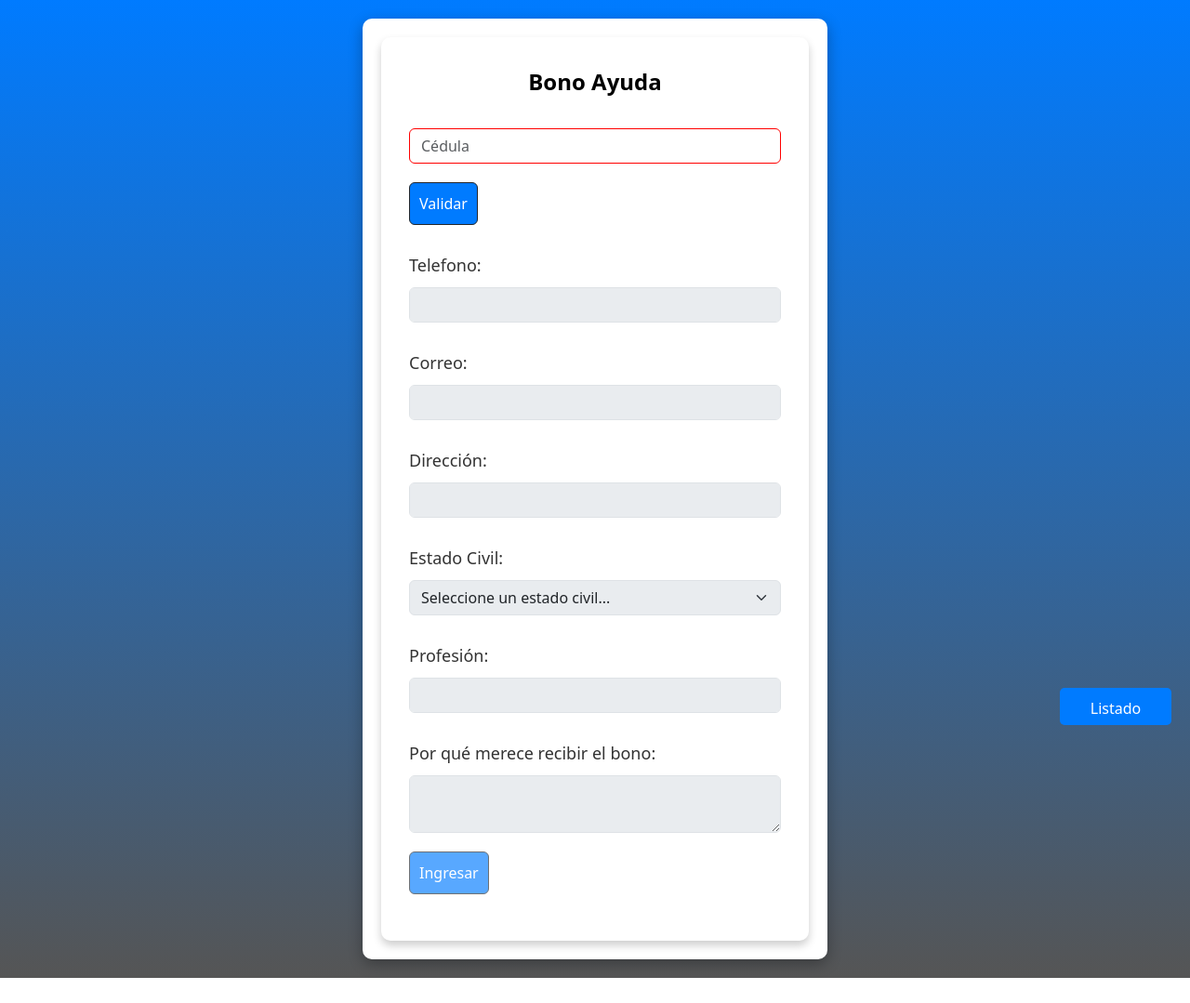
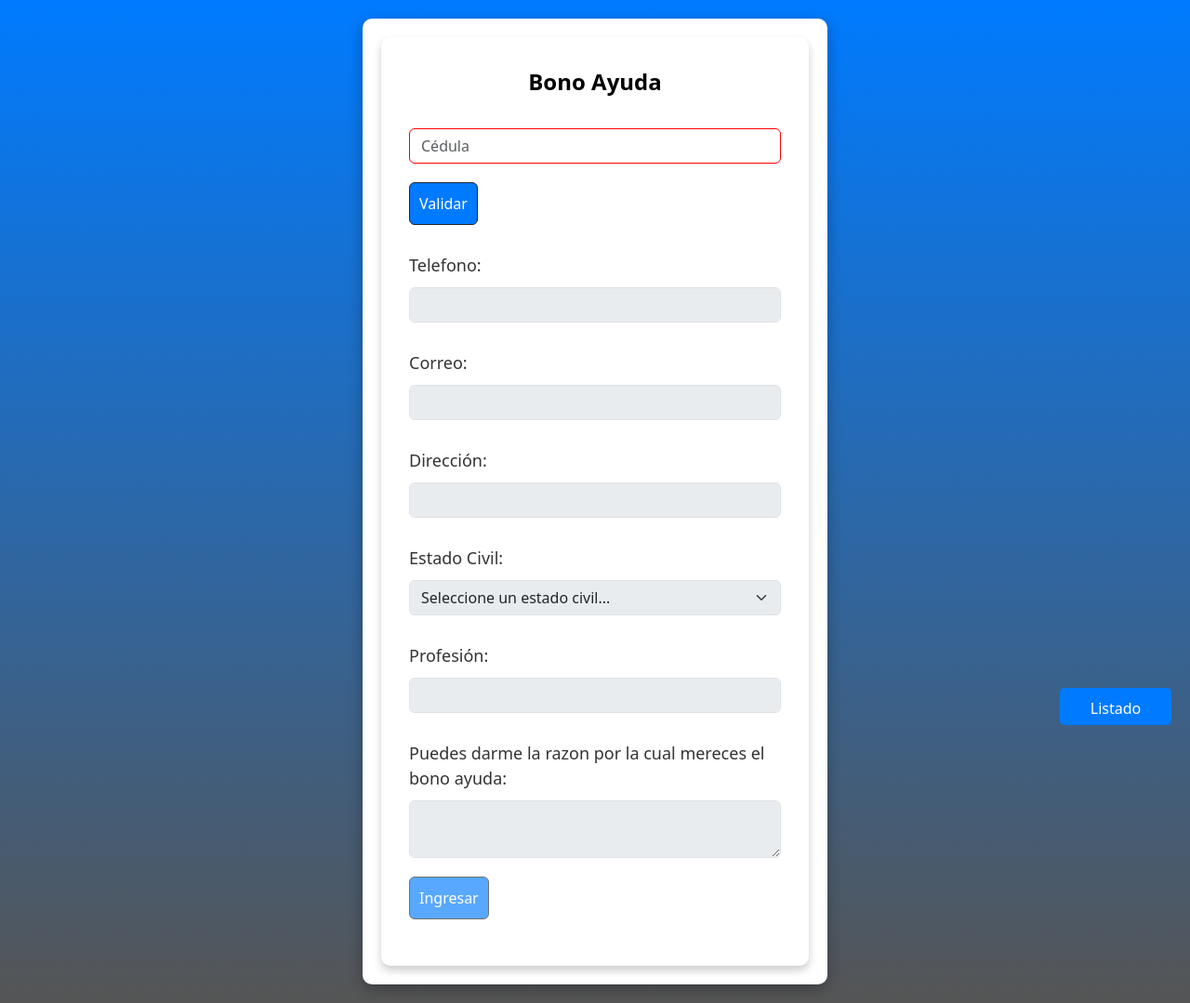
Before and after one commit to yeenswil1305/P3_Proyecto, a website: page index.html in a window 1280 px wide. Shown: the whole page at 93% size. Before the commit the page ends 1052 px from the top, so only its background shows below. Drawn offline with nearby package versions, Linux system fonts and the light colour scheme; some packages are replaced by stand-ins of ours; a script that the page names is missing.

Commit message:
Motivo: bono ayuda

```diff
--- a/index.html
+++ b/index.html
@@ -47,7 +47,7 @@
                         <input type="text" class="form-control" name="profesion" id="profesion" required>
                     </div>
                     <div class="form-group">
-                        <label for="motivo">Por qué merece recibir el bono:</label>
+                        <label for="motivo">Puedes darme la razon por la cual mereces el bono ayuda:</label>
                         <textarea class="form-control" name="motivo" id="motivo" required></textarea>
                     </div>
                     <button type="submit" class="btn btn-dark">Ingresar</button>
```
